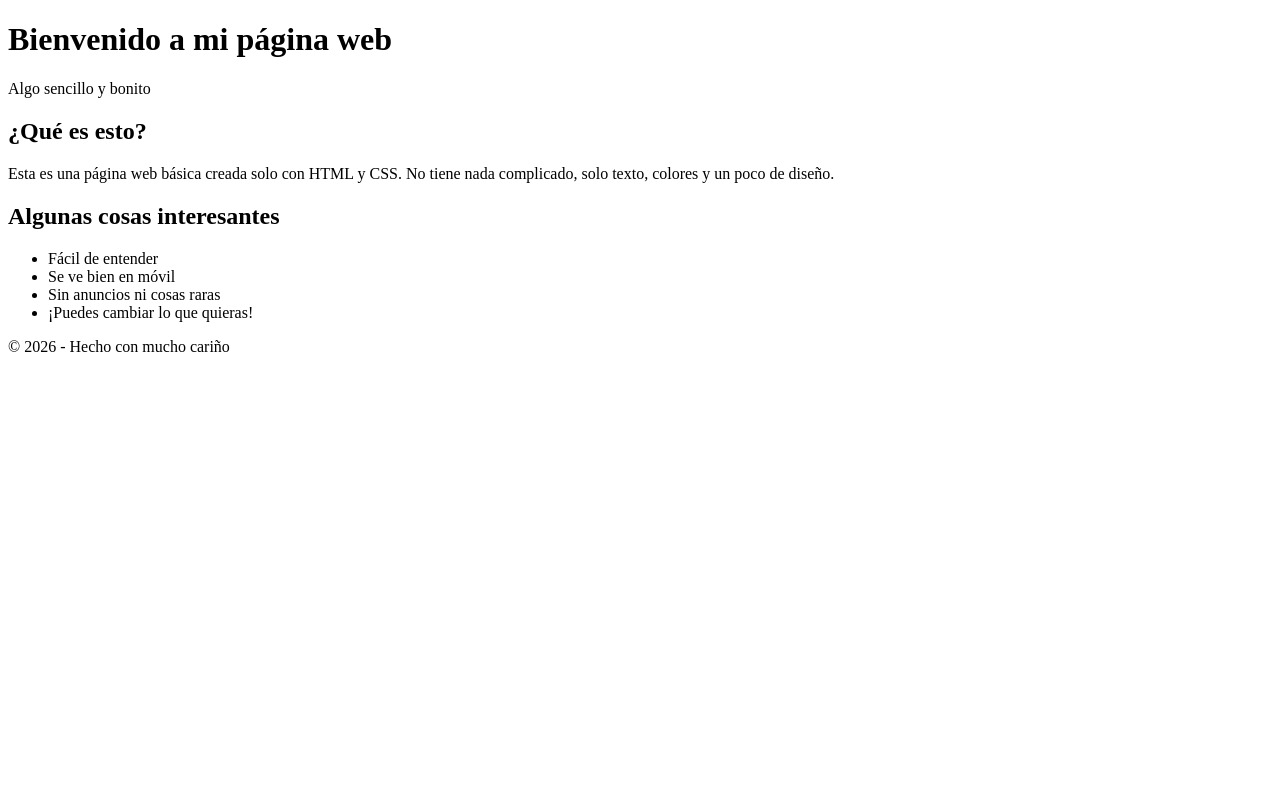
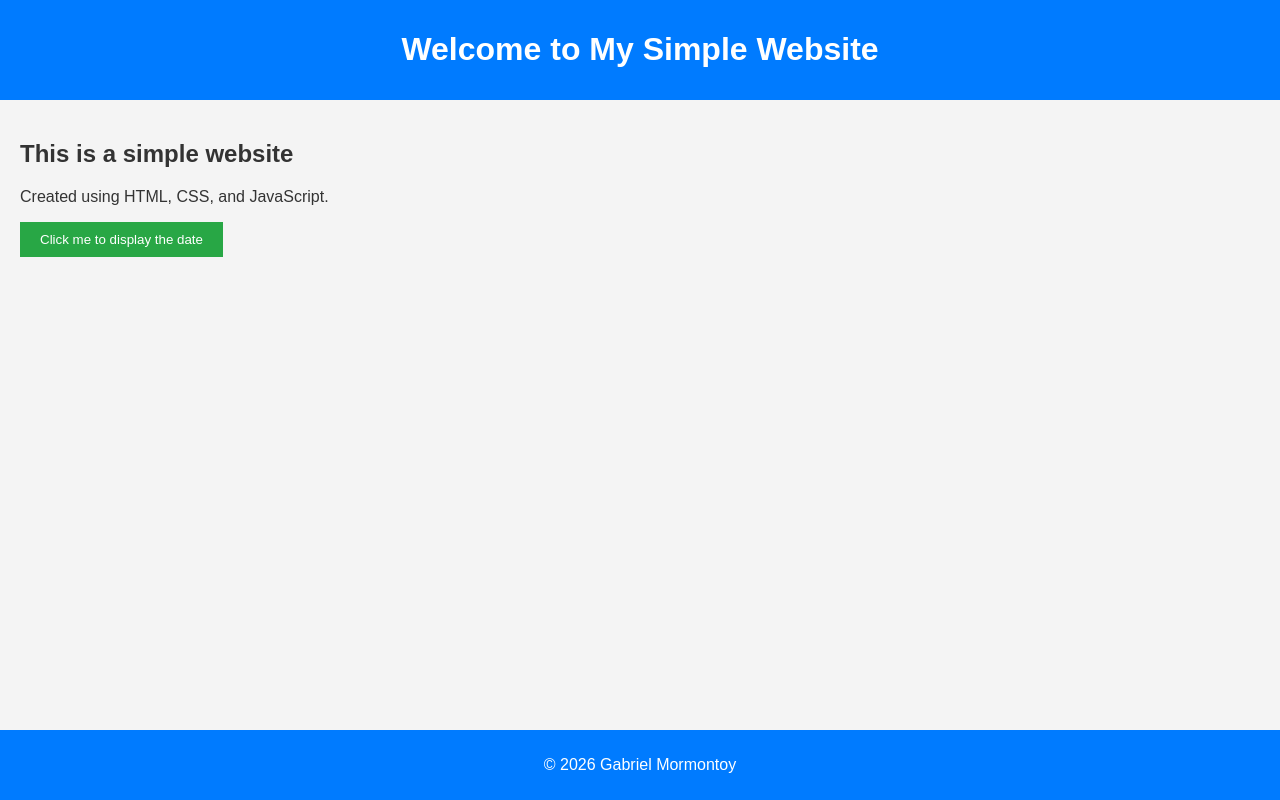
Before and after one commit to GabrielMormontoy/ApuntsExamen, a plain HTML site: page index.html in a window 1280 px wide. Drawn offline with Linux system fonts and the light colour scheme.

Commit message:
Revamp index.html with new layout and stylesdefdfd

```diff
--- a/index.html
+++ b/index.html
@@ -1,37 +1,64 @@
 <!DOCTYPE html>
-<html lang="es">
+<html lang="en">
 <head>
     <meta charset="UTF-8">
     <meta name="viewport" content="width=device-width, initial-scale=1.0">
-    <title>Mi Página Simple</title>
-    <link rel="stylesheet" href="estilos.css">
+    <title>Simple and Visually Appealing Website</title>
+    <style>
+        body {
+            font-family: Arial, sans-serif;
+            margin: 0;
+            padding: 0;
+            background-color: #f4f4f4;
+            color: #333;
+        }
+        header {
+            background: #007BFF;
+            color: white;
+            padding: 10px 0;
+            text-align: center;
+        }
+        main {
+            padding: 20px;
+        }
+        button {
+            background-color: #28a745;
+            color: white;
+            border: none;
+            padding: 10px 20px;
+            cursor: pointer;
+        }
+        button:hover {
+            background-color: #218838;
+        }
+        footer {
+            text-align: center;
+            padding: 10px 0;
+            background: #007BFF;
+            color: white;
+            position: absolute;
+            width: 100%;
+            bottom: 0;
+        }
+    </style>
 </head>
 <body>
     <header>
-        <h1>Bienvenido a mi página web</h1>
-        <p>Algo sencillo y bonito</p>
+        <h1>Welcome to My Simple Website</h1>
     </header>
-
     <main>
-        <section>
-            <h2>¿Qué es esto?</h2>
-            <p>Esta es una página web básica creada solo con HTML y CSS.
-               No tiene nada complicado, solo texto, colores y un poco de diseño.</p>
-        </section>
-
-        <section>
-            <h2>Algunas cosas interesantes</h2>
-            <ul>
-                <li>Fácil de entender</li>
-                <li>Se ve bien en móvil</li>
-                <li>Sin anuncios ni cosas raras</li>
-                <li>¡Puedes cambiar lo que quieras!</li>
-            </ul>
-        </section>
+        <h2>This is a simple website</h2>
+        <p>Created using HTML, CSS, and JavaScript.</p>
+        <button onclick="displayDate()">Click me to display the date</button>
+        <p id="dateDisplay"></p>
     </main>
-
     <footer>
-        <p>© 2026 - Hecho con mucho cariño</p>
+        <p>&copy; 2026 Gabriel Mormontoy</p>
     </footer>
+    <script>
+        function displayDate() {
+            document.getElementById('dateDisplay').innerHTML = new Date().toLocaleString();
+        }
+    </script>
 </body>
 </html>
```
